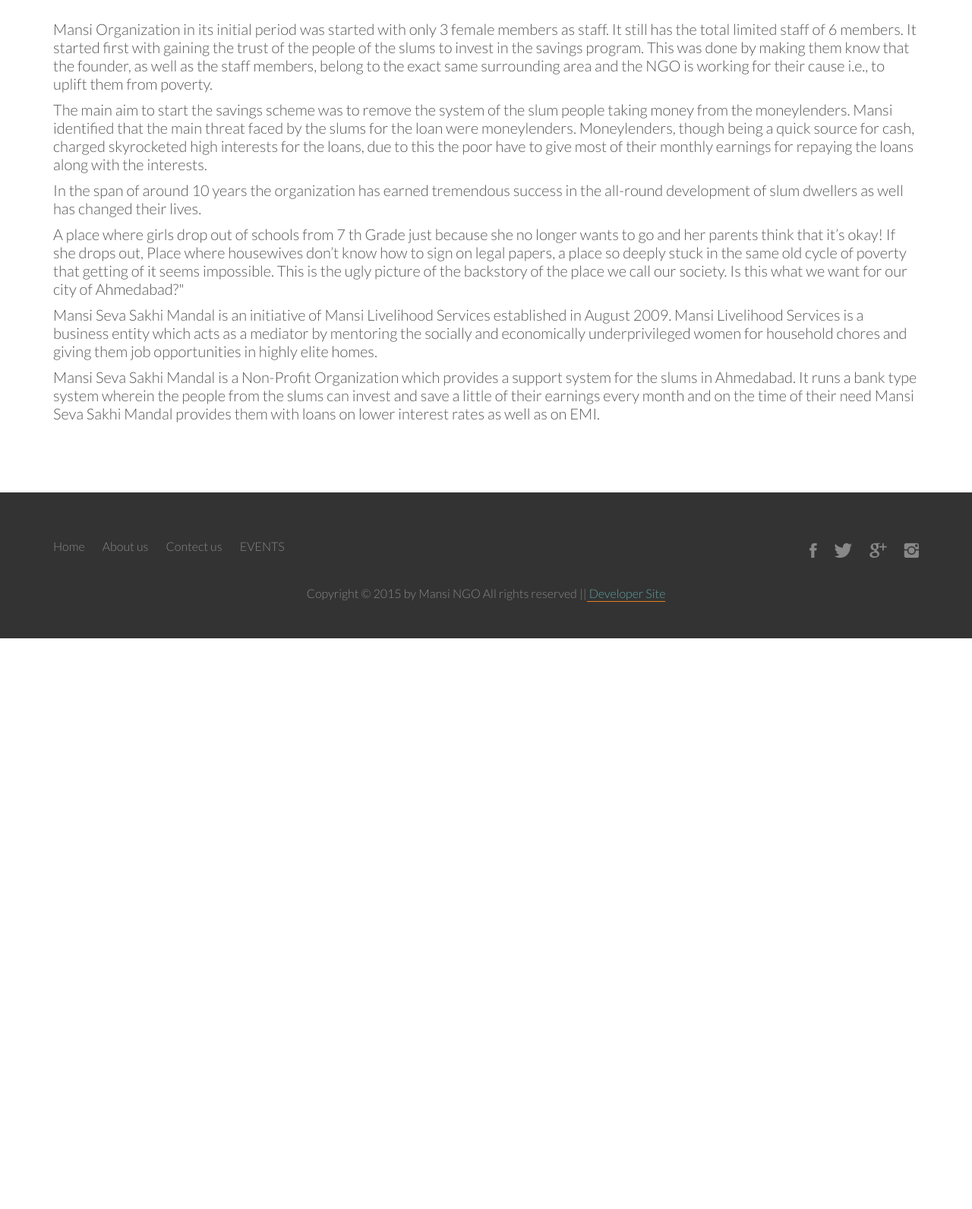
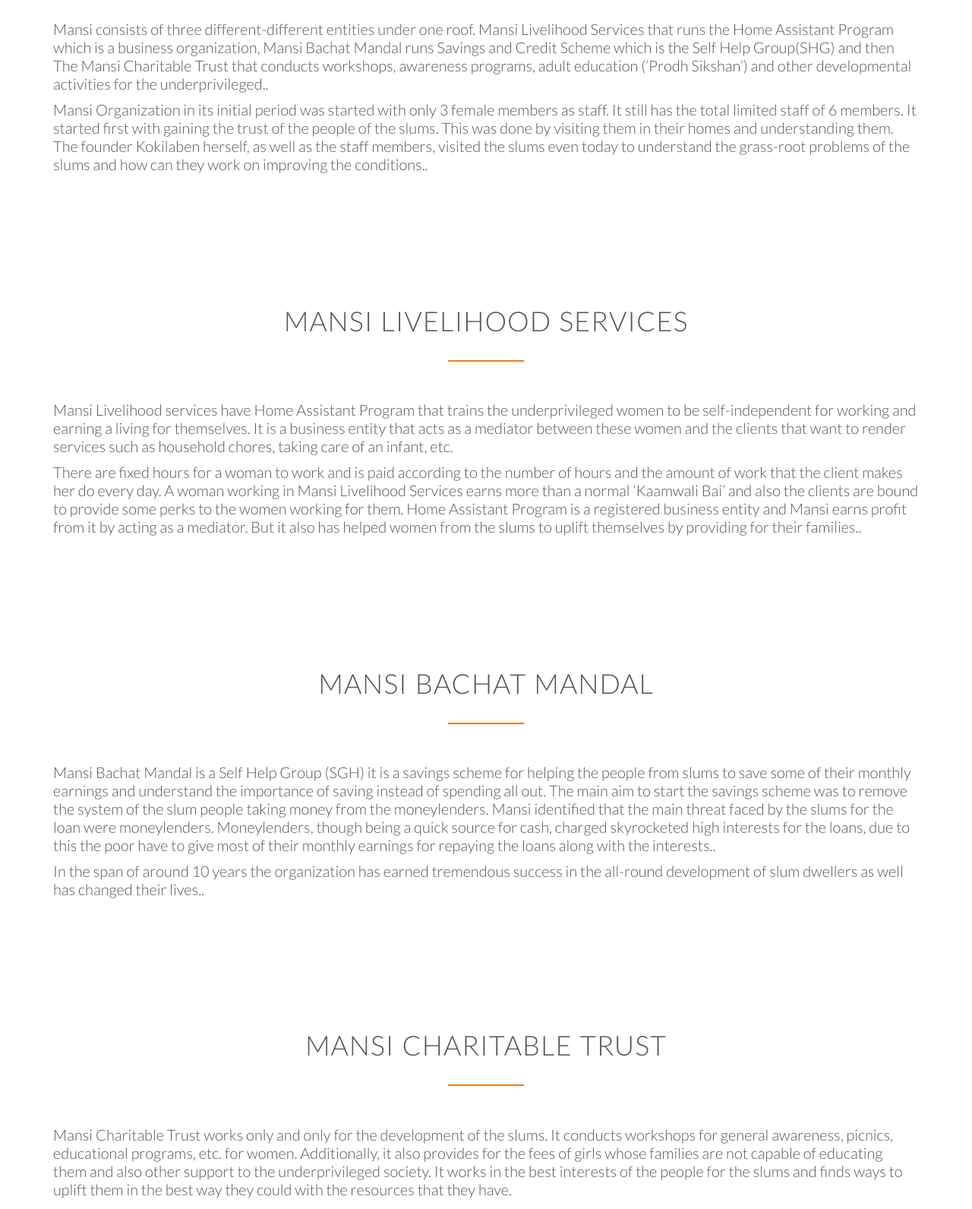
Before and after one commit to harshp9196/Mansi-NGO, a plain HTML site: page about.html in a window 1280 px wide. Shown: the part 1040-2631 px from the top of the page at 76% size. Before the commit the page ends 1880 px from the top, so only its background shows below. Drawn offline with nearby package versions, Linux system fonts and the light colour scheme; a script that the page names is missing; files whose address does not match are found by name.

```diff
--- a/about.html
+++ b/about.html
@@ -50,38 +50,80 @@
 
         <div class="row js--wp-1">
             <div class="col span-1-of-1">
-                <p style="margin-top: 0.5rem">Mansi Organization in its initial period was started with only 3 female
-                    members as staff. It still
+                <p style="margin-top: 0.5rem">Mansi consists of three different-different entities under one roof. Mansi
+                    Livelihood Services
+                    that runs the Home Assistant Program which is a business organization, Mansi Bachat Mandal
+                    runs Savings and Credit Scheme which is the Self Help Group(SHG) and then The Mansi
+                    Charitable Trust that conducts workshops, awareness programs, adult education (‘Prodh
+                    Sikshan’) and other developmental activities for the underprivileged..</p>
+                <p style="margin-top: 0.5rem">
+                    Mansi Organization in its initial period was started with only 3 female members as staff. It still
                     has the total limited staff of 6 members. It started first with gaining the trust of the people of
                     the
-                    slums to invest in the savings program. This was done by making them know that the founder, as
-                    well as the staff members, belong to the exact same surrounding area and the NGO is working
-                    for their cause i.e., to uplift them from poverty.</p>
+                    slums. This was done by visiting them in their homes and understanding them. The founder
+                    Kokilaben herself, as well as the staff members, visited the slums even today to understand the
+                    grass-root problems of the slums and how can they work on improving the conditions..</p>
+            </div>
+        </div>
+    </section>
+    <section class="section-features js--section-features" id="livelihoodservices">
+        <div class="row">
+            <h2>MANSI LIVELIHOOD SERVICES</h2>
+        </div>
+
+        <div class="row js--wp-1">
+            <div class="col span-1-of-1">
+                <p style="margin-top: 0.5rem">Mansi Livelihood services have Home Assistant Program that trains the
+                    underprivileged women
+                    to be self-independent for working and earning a living for themselves. It is a business entity that
+                    acts as a mediator between these women and the clients that want to render services such as
+                    household chores, taking care of an infant, etc.</p>
                 <p style="margin-top: 0.5rem">
-                    The main aim to start the savings scheme was to remove the system of the slum people taking
-                    money from the moneylenders. Mansi identified that the main threat faced by the slums for the
-                    loan were moneylenders. Moneylenders, though being a quick source for cash, charged
-                    skyrocketed high interests for the loans, due to this the poor have to give most of their monthly
-                    earnings for repaying the loans along with the interests.</p>
+                    There are fixed hours for a woman to work and is paid according to the number of hours and the
+                    amount of work that the client makes her do every day. A woman working in Mansi Livelihood
+                    Services earns more than a normal ‘Kaamwali Bai’ and also the clients are bound to provide
+                    some perks to the women working for them. Home Assistant Program is a registered business
+                    entity and Mansi earns profit from it by acting as a mediator. But it also has helped women from
+                    the slums to uplift themselves by providing for their families..</p>
+            </div>
+        </div>
+    </section>
+    <section class="section-features js--section-features" id="bachatmandal">
+        <div class="row">
+            <h2>MANSI BACHAT MANDAL</h2>
+        </div>
+
+        <div class="row js--wp-1">
+            <div class="col span-1-of-1">
+                <p style="margin-top: 0.5rem">Mansi Bachat Mandal is a Self Help Group (SGH) it is a savings scheme for
+                    helping the people
+                    from slums to save some of their monthly earnings and understand the importance of saving
+                    instead of spending all out. The main aim to start the savings scheme was to remove the system
+                    of the slum people taking money from the moneylenders. Mansi identified that the main threat
+                    faced by the slums for the loan were moneylenders. Moneylenders, though being a quick source
+                    for cash, charged skyrocketed high interests for the loans, due to this the poor have to give most
+                    of their monthly earnings for repaying the loans along with the interests..</p>
                 <p style="margin-top: 0.5rem">
                     In the span of around 10 years the organization has earned tremendous success in the all-round
-                    development of slum dwellers as well has changed their lives.</p>
-                <p style="margin-top: 0.5rem">A place where girls drop out of schools from 7 th Grade just because she
-                    no longer wants to go
-                    and her parents think that it’s okay! If she drops out, Place where housewives don’t know how to
-                    sign on legal papers, a place so deeply stuck in the same old cycle of poverty that getting of it
-                    seems impossible. This is the ugly picture of the backstory of the place we call our society.
-                    Is this what we want for our city of Ahmedabad?&quot;</p>
-                <p style="margin-top: 0.5rem">
-                    Mansi Seva Sakhi Mandal is an initiative of Mansi Livelihood Services established in August
-                    2009. Mansi Livelihood Services is a business entity which acts as a mediator by mentoring the
-                    socially and economically underprivileged women for household chores and giving them job
-                    opportunities in highly elite homes.</p>
-                <p style="margin-top: 0.5rem">
-                    Mansi Seva Sakhi Mandal is a Non-Profit Organization which provides a support system for the
-                    slums in Ahmedabad. It runs a bank type system wherein the people from the slums can invest
-                    and save a little of their earnings every month and on the time of their need Mansi Seva Sakhi
-                    Mandal provides them with loans on lower interest rates as well as on EMI.</p>
+                    development of slum dwellers as well has changed their lives..</p>
+            </div>
+        </div>
+    </section>
+    <section class="section-features js--section-features" id="charitiabletrust">
+        <div class="row">
+            <h2>MANSI CHARITABLE TRUST</h2>
+        </div>
+
+        <div class="row js--wp-1">
+            <div class="col span-1-of-1">
+                <p style="margin-top: 0.5rem">Mansi Charitable Trust works only and only for the development of the
+                    slums. It conducts
+                    workshops for general awareness, picnics, educational programs, etc. for women. Additionally, it
+                    also provides for the fees of girls whose families are not capable of educating them and also
+                    other support to the underprivileged society. It works in the best interests of the people for the
+                    slums and finds ways to uplift them in the best way they could with the resources that they have.
+                </p>
+
             </div>
         </div>
     </section>
```
Also changed, not shown: index.html (+42 -1 lines).
